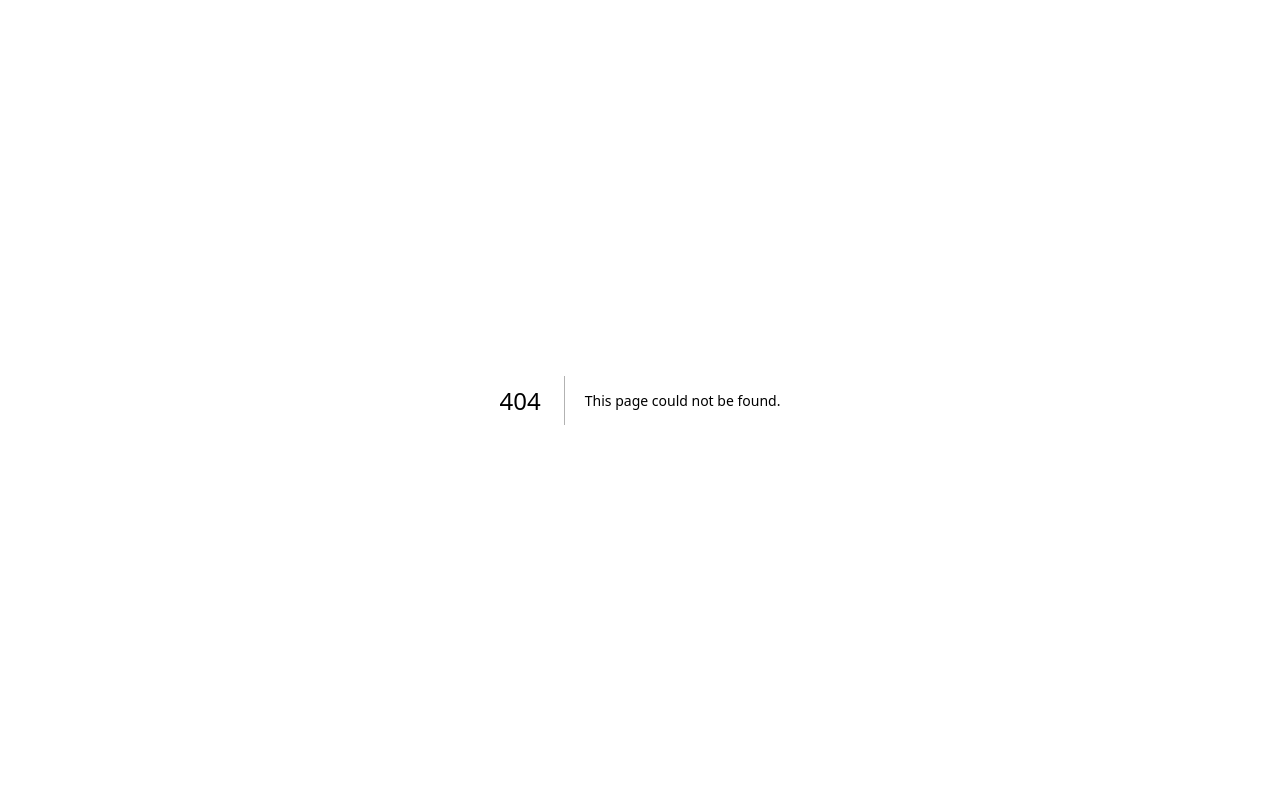
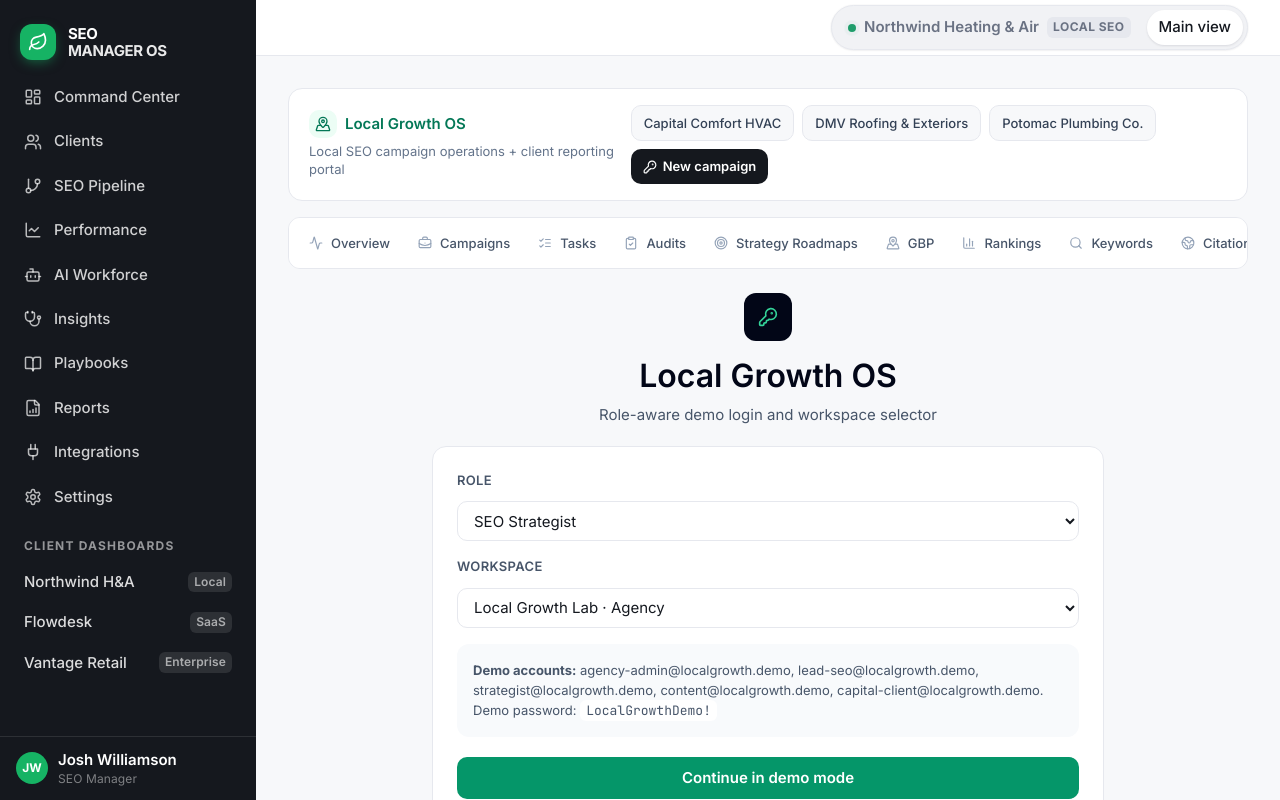
Before and after one commit to branderboy/seo-manager-os, a Next.js app: page /growth/login in a window 1280 px wide. Before the commit this address had no page. Built offline with nearby package versions, Linux system fonts and the light colour scheme.

Commit message:
feat(local-growth): add role-aware demo login route

```diff
--- /dev/null
+++ b/src/app/(os)/growth/login/page.tsx
@@ -0,0 +1,5 @@
+import { DemoLogin } from "@/components/local-growth/module-screens";
+
+export default function GrowthLoginPage() {
+  return <DemoLogin />;
+}
```
